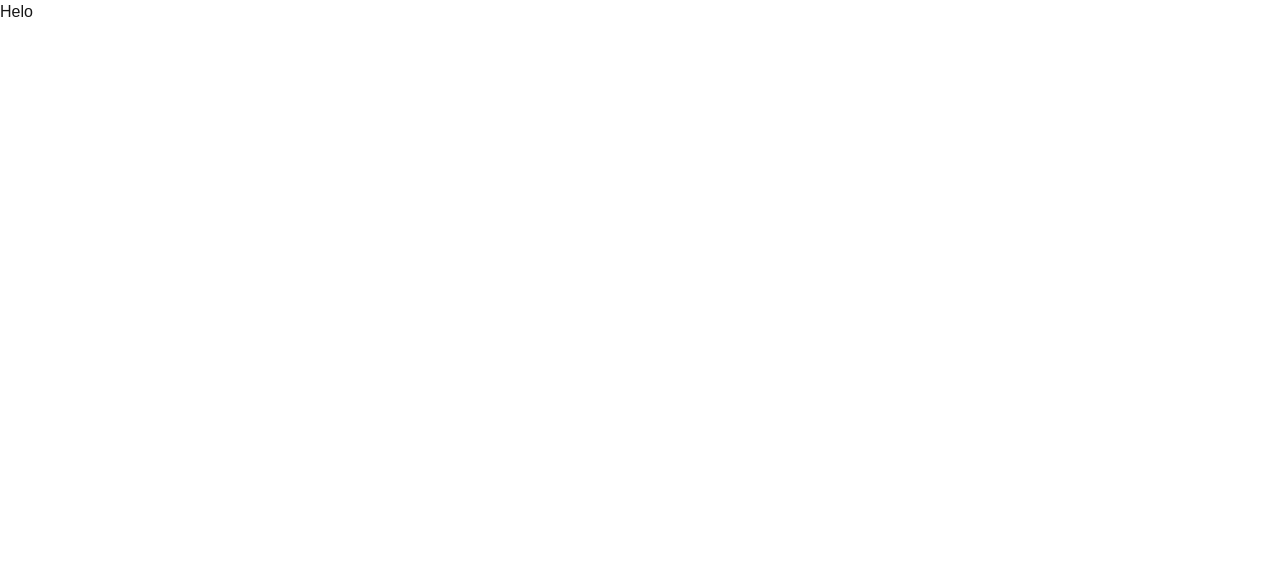
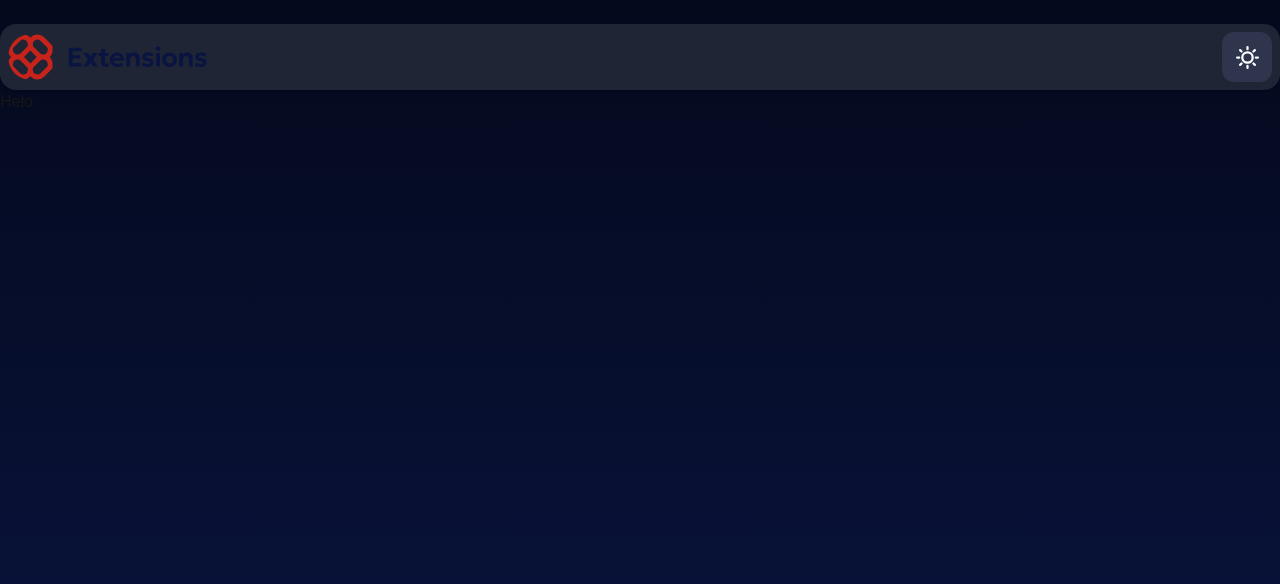
Before and after one commit to Farothtc/browser-extension-manager, a Next.js app: page / in a window 1280 px wide. Shown: the top 584 px of the page. Built offline with nearby package versions, Linux system fonts and the light colour scheme.

Commit message:
feat: general page structure improved

```diff
--- a/src/app/page.tsx
+++ b/src/app/page.tsx
@@ -1,9 +1,18 @@
 import Image from "next/image";
+import Nav from "./Components/Nav";
 
 export default function Home() {
+  const style = {
+    backgroundImage: "linear-gradient(#04091c,#0a1542)",
+    backgroundSize: "cover",
+    backgroundPosition: "contain",
+  };
   return (
-    <main className="min-h-screen">
-      <h1>Helo</h1>
+    <main className="min-h-screen" style={style}>
+      <section className="container mx-auto pt-6">
+        <Nav />
+        <h1>Helo</h1>
+      </section>
     </main>
   );
 }
```
